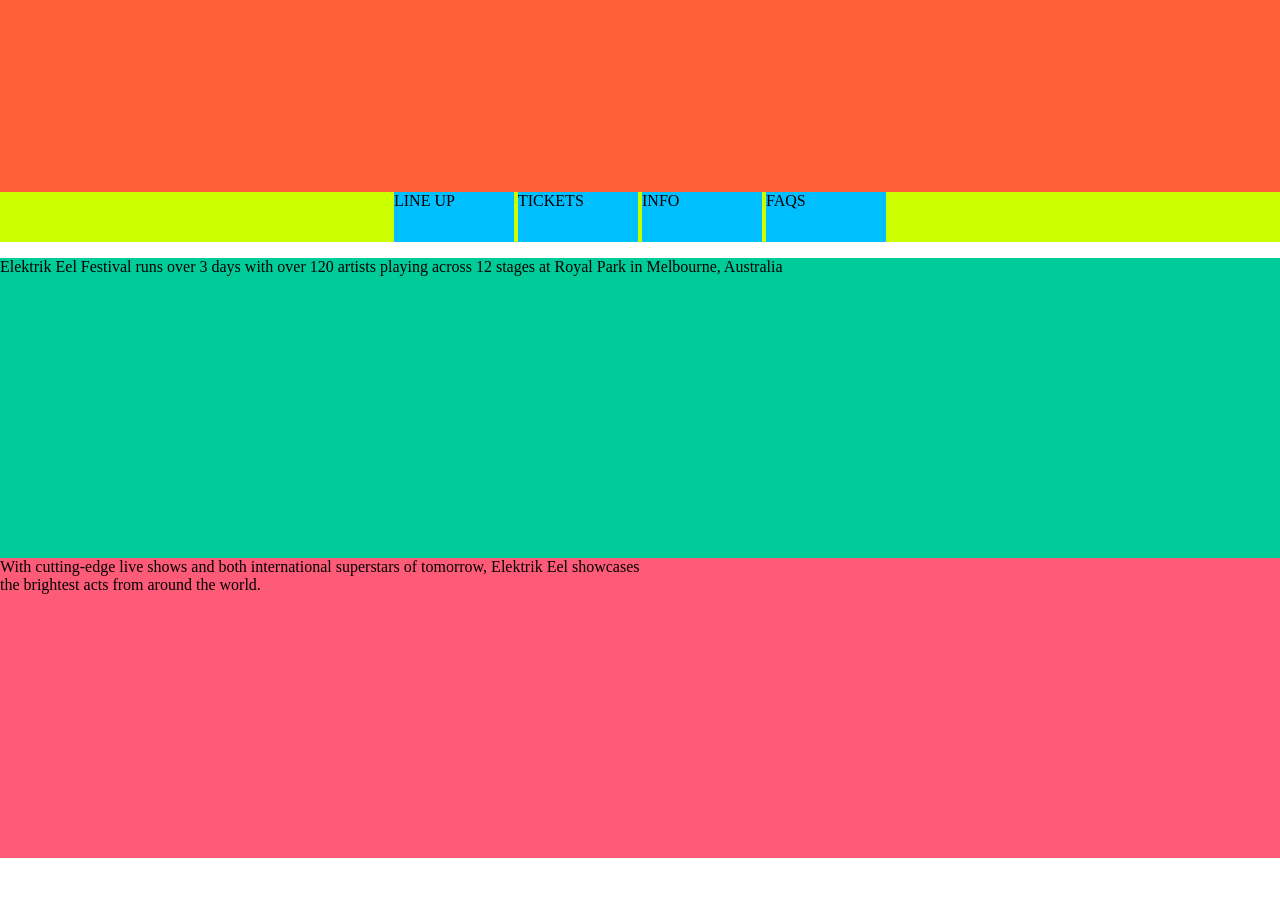
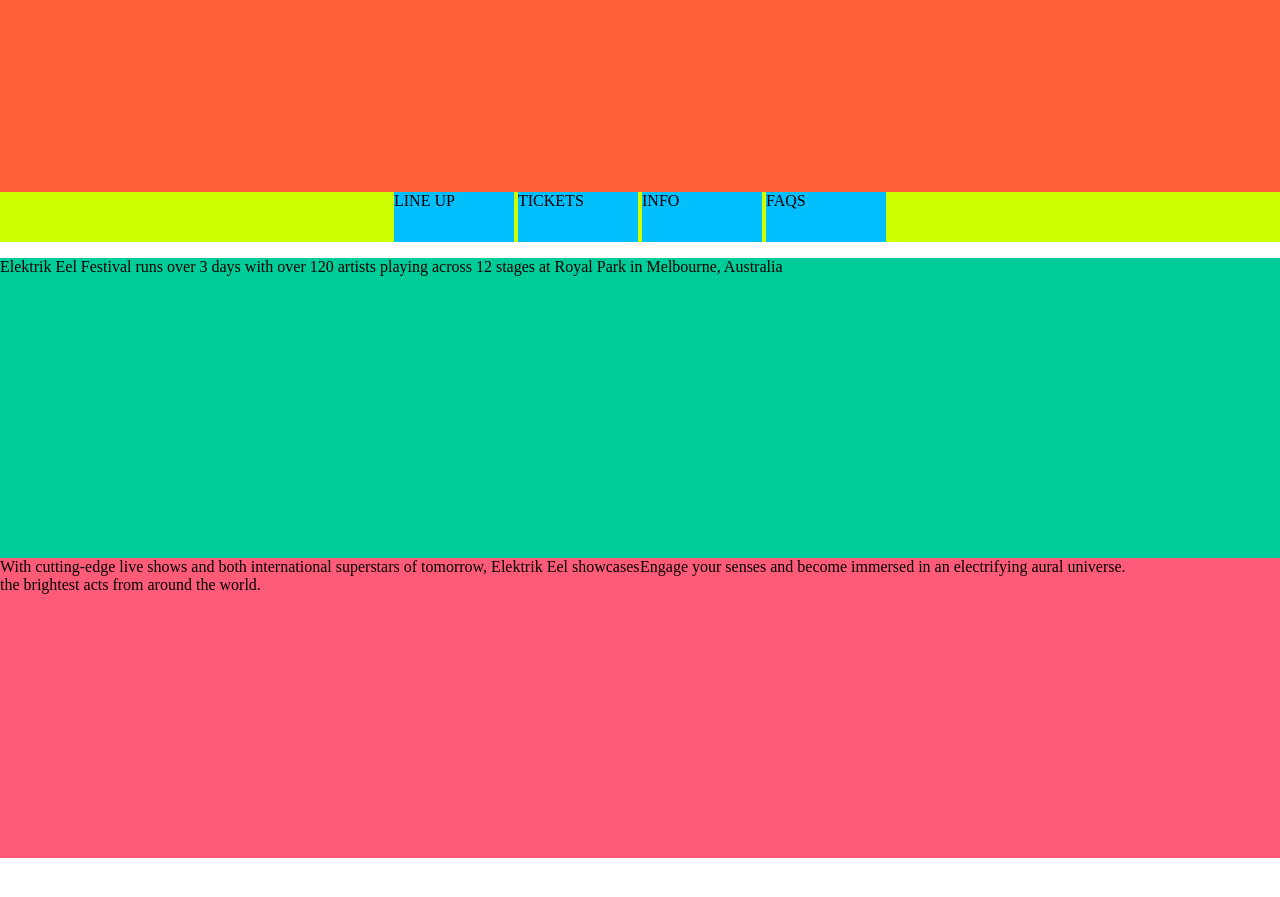
Before and after one commit to dbhouse28/DesignINT19, a plain HTML site: page Ass4/index.html in a window 1280 px wide. Shown: the part 79-976 px from the top of the page. Drawn offline with Linux system fonts and the light colour scheme.

Commit message:
Update index.html

```diff
--- a/Ass4/index.html
+++ b/Ass4/index.html
@@ -30,7 +30,7 @@
 
   <div class="column-container">
     <div class="column">With cutting-edge live shows and both international superstars of tomorrow, Elektrik Eel showcases the brightest acts from around the world.</div>
-    <div class="column"></div>
+    <div class="column">Engage your senses and become immersed in an electrifying aural universe.</div>
   </div>
 
   <div class="contact"></div>
```
